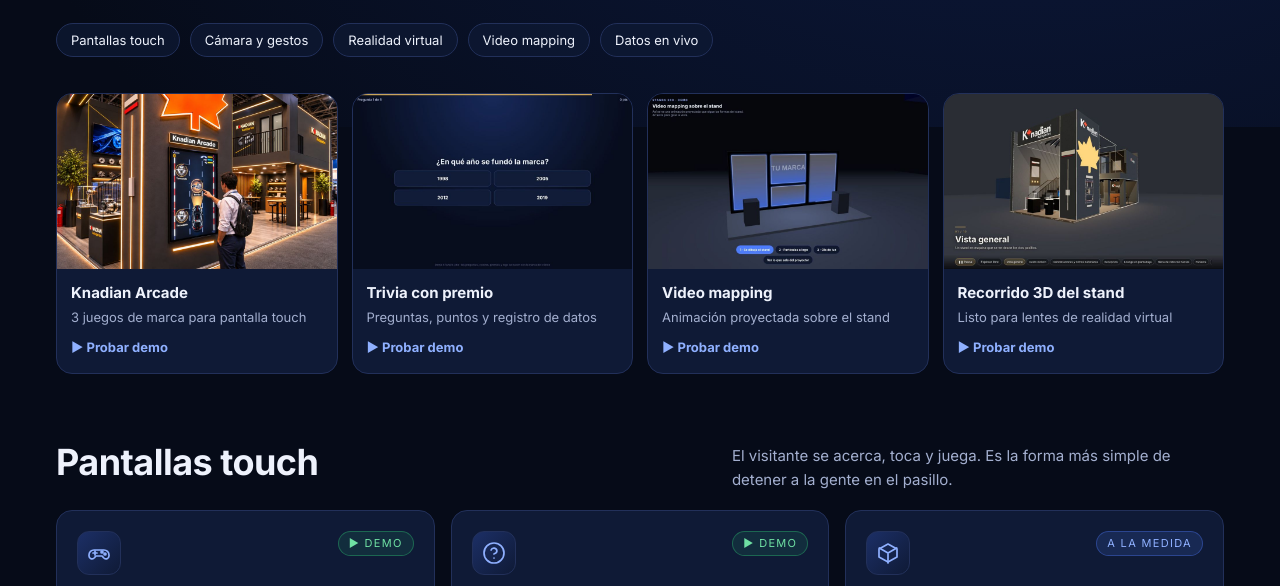
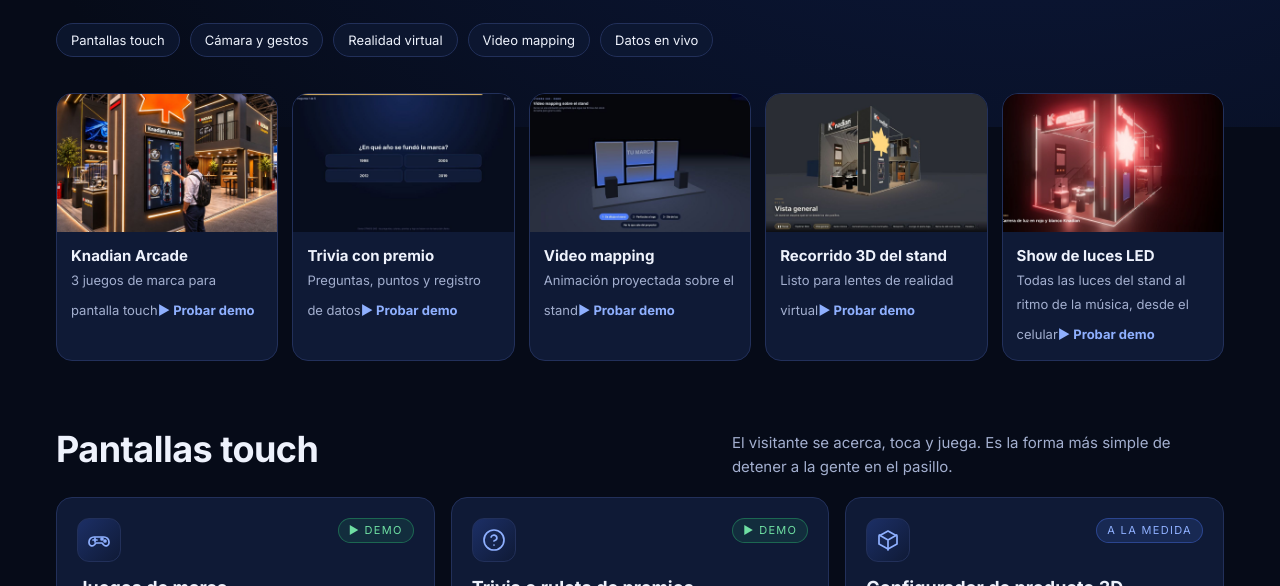
Before and after one commit to amincastelanconectanp-droid/stands360-site, a plain HTML site: page experiencias/index.html in a window 1280 px wide. Shown: the part 514-1100 px from the top of the page. Drawn offline with Linux system fonts and the light colour scheme.

Commit message:
Experiencias: demo show de luces LED

```diff
--- a/experiencias/index.html
+++ b/experiencias/index.html
@@ -19,7 +19,7 @@ h1{font-size:clamp(34px,6vw,70px);line-height:1.02;letter-spacing:-.025em;margin
 .lead{color:var(--mut);font-size:clamp(16px,1.6vw,19px);max-width:60ch;margin:0;position:relative}
 .chips{display:flex;gap:10px;flex-wrap:wrap;margin-top:26px;position:relative}.chips span{border:1px solid var(--line);background:rgba(15,26,54,.7);border-radius:99px;padding:6px 14px;font-size:13px}
 .demos{margin-top:-34px;position:relative;z-index:2}
-.dg{display:grid;grid-template-columns:repeat(4,minmax(0,1fr));gap:14px}
+.dg{display:grid;grid-template-columns:repeat(auto-fit,minmax(190px,1fr));gap:14px}
 .dm{background:var(--card);border:1px solid var(--line);border-radius:16px;overflow:hidden;cursor:pointer;text-align:left;color:var(--fg);padding:0;font:inherit;display:flex;flex-direction:column;transition:transform .3s,border-color .3s}
 .dm:hover{transform:translateY(-4px);border-color:var(--b)}
 .dm img{width:100%;aspect-ratio:16/10;object-fit:cover;display:block}
@@ -102,7 +102,8 @@ floor:'<path d="M2 20l4-12h12l4 12z"/><path d="M12 8v12M5 14h14"/>',data:'<path
 const DEMOS=[{t:'Knadian Arcade',d:'3 juegos de marca para pantalla touch',img:'arcade.jpg',src:'/proveedores/knadian/v1/juegos.html'},
 {t:'Trivia con premio',d:'Preguntas, puntos y registro de datos',img:'trivia.jpg',src:'trivia.html'},
 {t:'Video mapping',d:'Animación proyectada sobre el stand',img:'mapping.jpg',src:'mapping.html'},
-{t:'Recorrido 3D del stand',d:'Listo para lentes de realidad virtual',img:'recorrido.jpg',src:'/proveedores/knadian/v1/recorrido3d.html?v=V1'}];
+{t:'Recorrido 3D del stand',d:'Listo para lentes de realidad virtual',img:'recorrido.jpg',src:'/proveedores/knadian/v1/recorrido3d.html?v=V1'},
+{t:'Show de luces LED',d:'Todas las luces del stand al ritmo de la música, desde el celular',img:'lightshow.jpg',src:'/show/knadian/3d/?v=V1&s=show'}];
 const CATS=[
 {h:'Pantallas touch',p:'El visitante se acerca, toca y juega. Es la forma más simple de detener a la gente en el pasillo.',items:[
 {i:'game',t:'Juegos de marca',d:'Carreras, atrapa-piezas, arma el producto o memoria con fotos reales del catálogo. El jugador aprende para qué sirve cada producto.',a:'Filas para jugar y fotos de la gente jugando',dt:'Nombre, correo, empresa y puntaje',eq:'Pantalla touch vertical u horizontal',demo:0},
```
Also changed, not shown: experiencias/lightshow.jpg (added).
